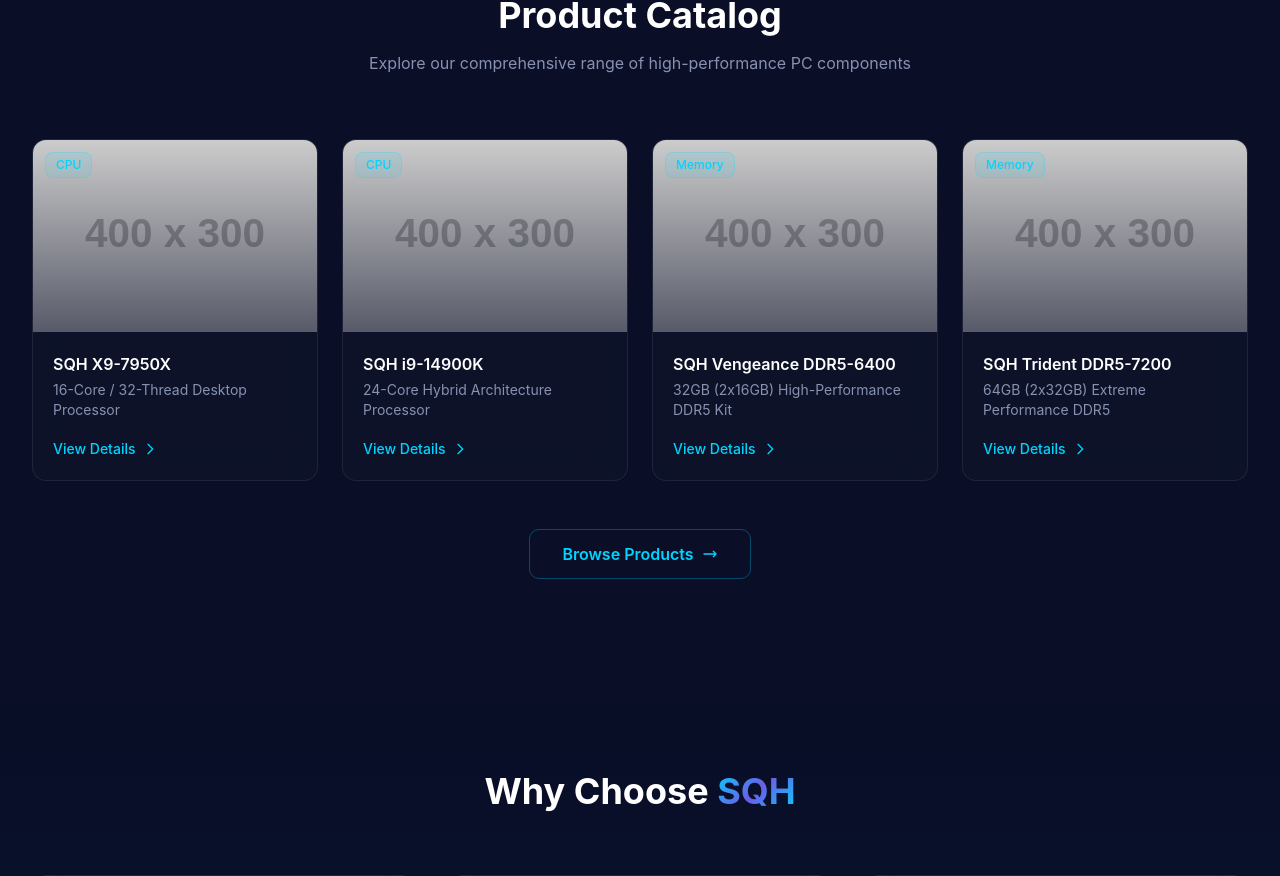
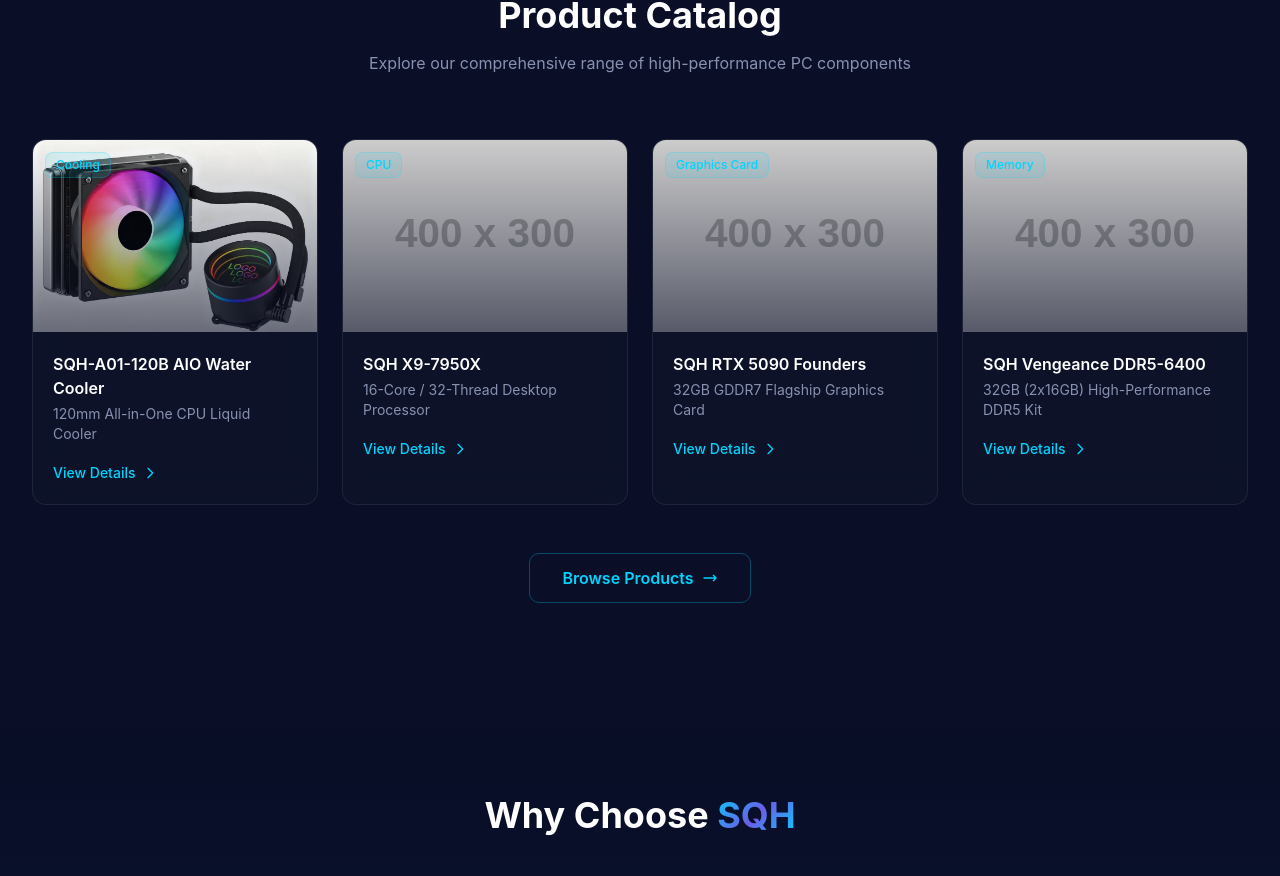
Before and after one commit to SQH3C/sqh-website, a Next.js app: page / in a window 1280 px wide. Shown: the part 901-1777 px from the top of the page. Built offline with nearby package versions, Linux system fonts and the light colour scheme; a web font is replaced by a local one.

Commit message:
feat: 新增SQHA01 120mm水冷散热器产品，支持多图画廊展示
Coze-Commit-Type: user
Coze-User-ID: 269802614307308
Coze-Conversation-ID: 11405790

```diff
--- a/src/app/page.tsx
+++ b/src/app/page.tsx
@@ -15,7 +15,12 @@ export default function HomePage() {
     { value: 3000, suffix: '+', label: t('stats.clients') },
   ];
 
-  const featuredProducts = products.slice(0, 4);
+  const featuredProducts = [
+    products.find(p => p.id === 'cool-02')!,
+    products.find(p => p.id === 'cpu-01')!,
+    products.find(p => p.id === 'gpu-01')!,
+    products.find(p => p.id === 'mem-01')!,
+  ].filter(Boolean);
 
   return (
     <div>
--- a/src/app/products/page.tsx
+++ b/src/app/products/page.tsx
@@ -10,6 +10,7 @@ export default function ProductsPage() {
   const searchParams = useSearchParams();
   const [activeCategory, setActiveCategory] = useState<string>('all');
   const [expandedProduct, setExpandedProduct] = useState<string | null>(null);
+  const [galleryIndex, setGalleryIndex] = useState<Record<string, number>>({});
 
   useEffect(() => {
     const cat = searchParams.get('category');
@@ -103,9 +104,37 @@ export default function ProductsPage() {
                   </a>
                 </div>
 
-                {/* Specs Panel */}
+                {/* Expanded Detail Panel */}
                 {expandedProduct === product.id && (
                   <div className="mt-4 pt-4 border-t border-white/10 animate-fade-in-up">
+                    {/* Multi-image Gallery */}
+                    {product.images && product.images.length > 1 && (
+                      <div className="mb-6">
+                        <div className="rounded-xl overflow-hidden mb-3 border border-white/10">
+                          <img
+                            src={product.images[galleryIndex[product.id] ?? 0]}
+                            alt={product.name}
+                            className="w-full h-64 object-contain bg-[#0a0e27]"
+                          />
+                        </div>
+                        <div className="flex gap-2 overflow-x-auto pb-2">
+                          {product.images.map((img, idx) => (
+                            <button
+                              key={idx}
+                              onClick={() => setGalleryIndex(prev => ({ ...prev, [product.id]: idx }))}
+                              className={`flex-shrink-0 w-16 h-16 rounded-lg overflow-hidden border-2 transition-all ${
+                                (galleryIndex[product.id] ?? 0) === idx
+                                  ? 'border-[#00d4ff]'
+                                  : 'border-white/10 hover:border-[#00d4ff]/50'
+                              }`}
+                            >
+                              <img src={img} alt={`${product.name} ${idx + 1}`} className="w-full h-full object-cover" />
+                            </button>
+                          ))}
+                        </div>
+                      </div>
+                    )}
+                    {/* Specs Table */}
                     <table className="w-full text-sm">
                       <tbody>
                         {Object.entries(product.specs).map(([key, value]) => (
--- a/src/lib/data.ts
+++ b/src/lib/data.ts
@@ -3,8 +3,9 @@ export interface Product {
   name: string;
   category: string;
   image: string;
+  images?: string[];
+  description: string;
   specs: Record<string, string>;
-  description: string;
 }
 
 export interface NewsItem {
@@ -204,6 +205,37 @@ export const products: Product[] = [
     },
   },
   {
+    id: 'cool-02',
+    name: 'SQH-A01-120B AIO Water Cooler',
+    category: 'cooling',
+    image: '/images/products/SQHA01_main.png',
+    description: '120mm All-in-One CPU Liquid Cooler',
+    images: [
+      '/images/products/SQHA01_main.png',
+      '/images/products/SQHA01_2.png',
+      '/images/products/SQHA01_3.png',
+      '/images/products/SQHA01_4.png',
+    ],
+    specs: {
+      'Fan Size': '120mm',
+      'Fan Speed': '800–1800 RPM',
+      'Pump Speed': '2400–3100 RPM',
+      'TDP': '150W',
+      'Noise Level': '23 dB (Max.)',
+      'Radiator Size': '154×120×27 mm',
+      'Pump Head': '72×72×54 mm',
+      'Tube Length': '320 mm',
+      'Socket (Intel)': 'LGA 115X / 1700 / 1851 / 1366',
+      'Socket (AMD)': 'AM3 / AM4 / AM5',
+      'LED Lighting': 'Fixed RGB',
+      'Fan Connector': '2510-3Pin',
+      'Pump Connector': '2510-4Pin',
+      'Voltage': 'DC 12V',
+      'MOQ': '500 pcs',
+      'Certifications': 'CE, FCC, RoHS',
+    },
+  },
+  {
     id: 'peri-01',
     name: 'SQH K95 Mechanical Keyboard',
     category: 'peripheral',
```
